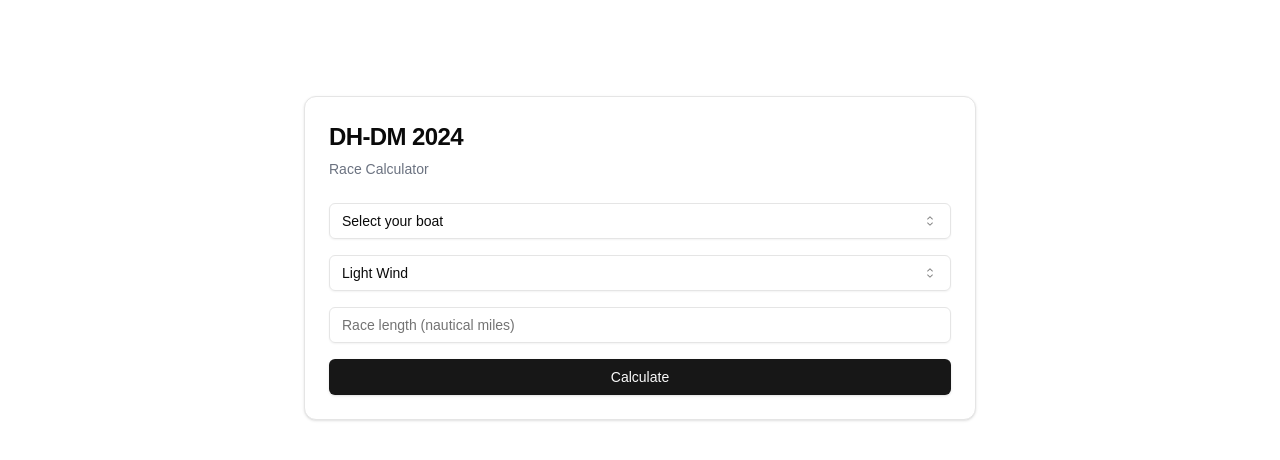
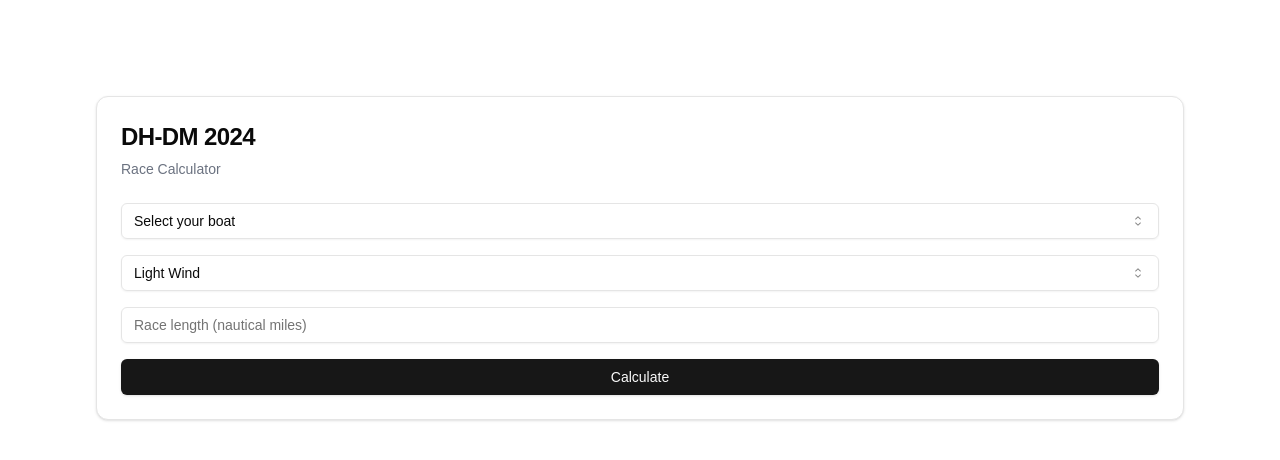
Before and after one commit to lukasmohr/dh-calculator, a Next.js app: page / in a window 1280 px wide. Shown: the top 460 px of the page. Built offline with nearby package versions, Linux system fonts and the light colour scheme.

Commit message:
page width

```diff
--- a/src/app/components/RaceCalculator.tsx
+++ b/src/app/components/RaceCalculator.tsx
@@ -100,7 +100,7 @@
   }
 
   return (
-    <Card className="w-full max-w-2xl mx-auto">
+    <Card className="w-full mx-auto">
       <CardHeader>
         <CardTitle className="text-2xl font-bold">DH-DM 2024</CardTitle>
         <p className="text-sm text-gray-500">Race Calculator</p>
```
